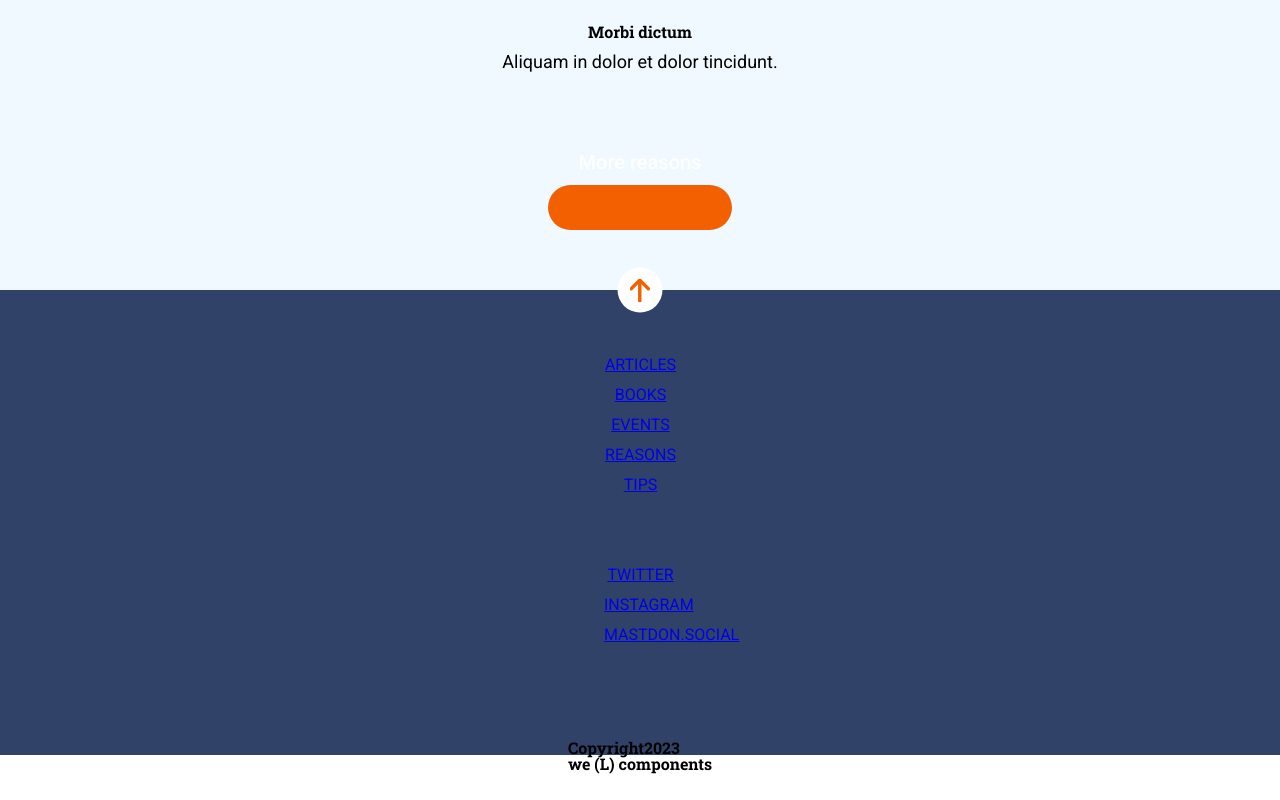
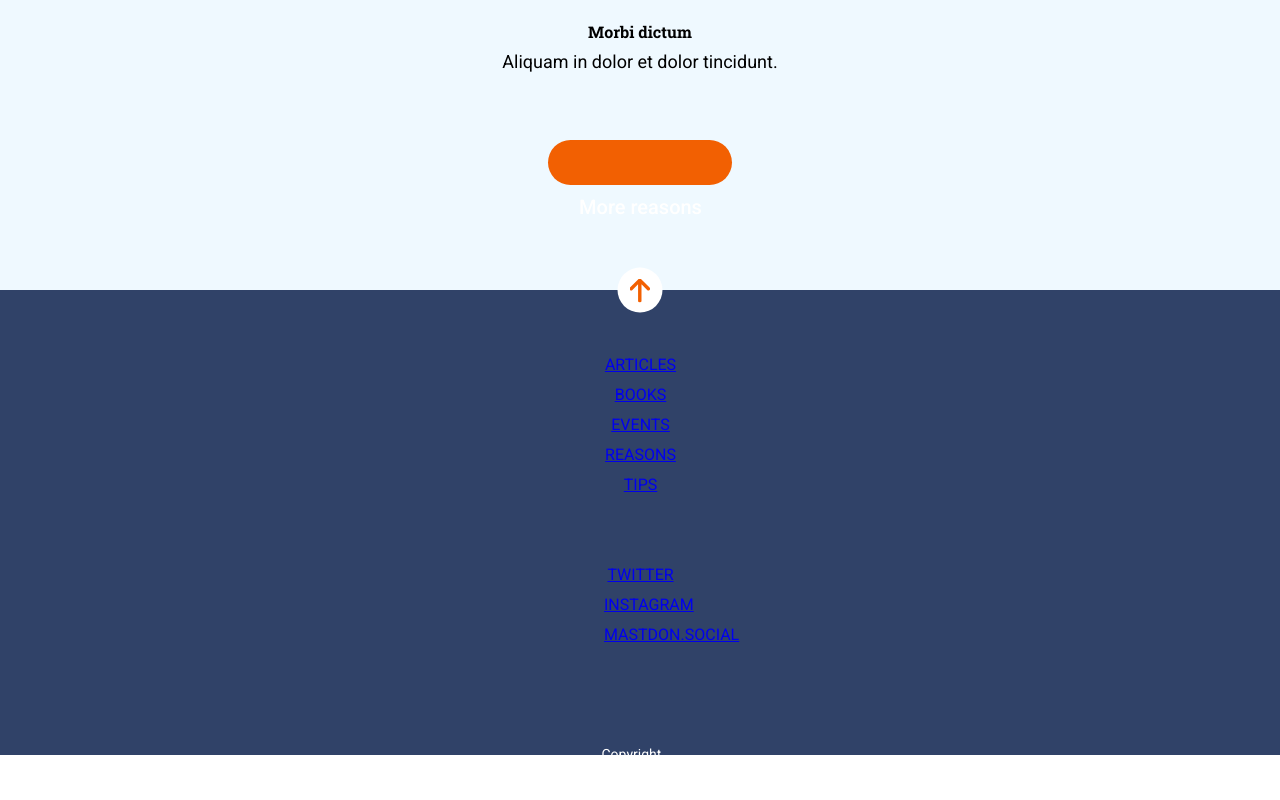
Before and after one commit to Adalab/modulo-1-evaluacion-final-maialenmunoa, a website built with Vite: page src/index.html in a window 1280 px wide. Shown: the part 1383-2183 px from the top of the page. Before the commit the page ends 2157 px from the top, so only its background shows below. Built offline with nearby package versions, Linux system fonts and the light colour scheme.

Commit message:
Update styles footer

```diff
--- a/src/partials/footer.html
+++ b/src/partials/footer.html
@@ -18,8 +18,10 @@
       </ul>
     </nav>
     <div class="footer__copyright">
-      <p>Copyright2023</p>
-      <p>we (L) components</p>
+      <p>Copyright 2023</p>
+    </div>
+    <div class="footer__components">
+      <p>we <span class="components--heart">❤︎</span> components</p>
     </div>
   </menu>
 </footer>
--- a/src/partials/main/reasons.html
+++ b/src/partials/main/reasons.html
@@ -14,6 +14,7 @@
           <p class="article__text">Aliquam in dolor et dolor tincidunt.</p>
         </div>
       </article>
-      <span class="more-reasons">More reasons</span>
-      <div class="more-reasons__btn"></div>
+      <div class="more__reasons-btn">
+        <span class="more__reasons">More reasons</span>
+      </div>
 </section>
--- a/src/scss/layout/_footer.scss
+++ b/src/scss/layout/_footer.scss
@@ -50,4 +50,28 @@
         margin: 0 108px 30px 109px;
         margin-top: 60px;
     }
+
+    &__copyright {
+        width: 77px;
+        height: 30px;
+        // margin: 30px 107px 0 106px;
+        font-family: $font-normal;
+        font-size: 14px;
+        line-height: 2.14;
+        color: $white;
+    }
+
+    &__components {
+        width: 290px;
+        height: 30px;
+        // margin: 60px 0 0;
+        font-family: $font-normal;
+        font-size: 14px;
+        line-height: 2.14;
+        color: $white;
+    }
+
+        &--heart {
+            background-color: $bright-orange;
+        }
 }
--- a/src/scss/layout/_reasons.scss
+++ b/src/scss/layout/_reasons.scss
@@ -5,6 +5,7 @@
     background-color:$ice-blue;
     display: grid;
     place-items: center;
+    position: relative;
 
     &__title {
        width: 290px;
@@ -40,27 +41,26 @@
     }
 }
 
-.more-reasons {
+.more__reasons {
     width: 124px;
     height: 45px;
-    font-family: Roboto;
+    font-family: $font-normal;
     font-size: 20px;
     font-weight: 500;
     line-height: 2.25;
     text-align: center;
     color: $white;
+    position: absolute;
+    bottom: 60px;
 
 
-    &__btn {
+    &-btn {
         width: 184px;
         height: 45px;
-        margin-bottom: 60px;
         padding: 0 29.5px 0 30.5px;
         border-radius: 22.5px;
         background-color: $bright-orange;
-        display: grid;
-        grid-template-columns: repeat(3, 1fr);
-        place-content: center;
+        margin-bottom: 60px;
     }
 }
 }
```
